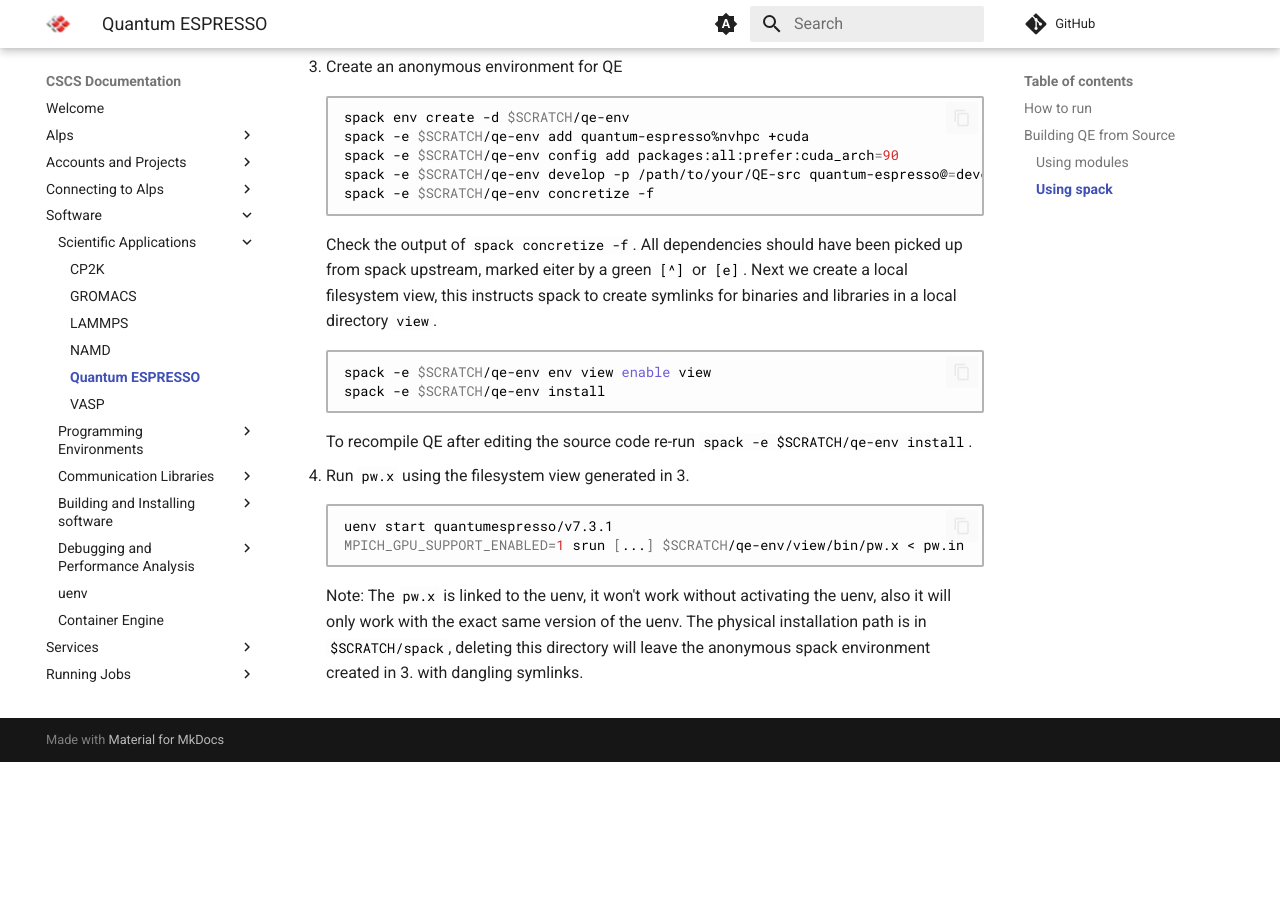
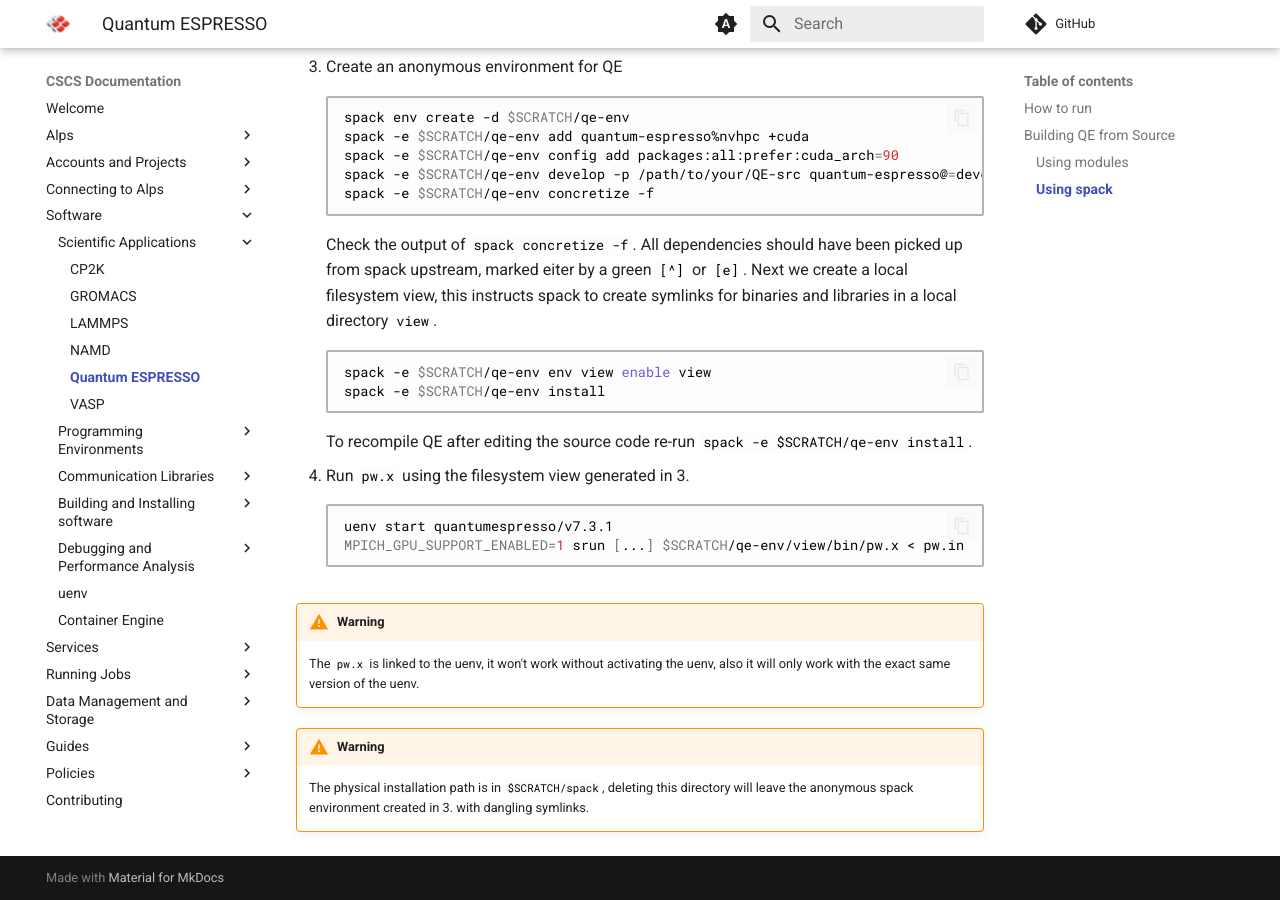
Before and after one commit to nickjbrowning/cscs-docs, an MkDocs documentation site: the page built from docs/software/sciapps/quantumespresso.md, in a window 1280 px wide and 900 px high, scrolled down 2154 px. Built offline with MkDocs 1.6.1 and Material for MkDocs 9.7.7, drawn with Linux system fonts in a browser that asks for light colours; comment, search, counter and statistics services are not loaded; before the commit the page ends 2916 px from its top, so only the background shows below that.

Commit message:
add warnings (#73)

````diff
--- a/docs/software/sciapps/quantumespresso.md
+++ b/docs/software/sciapps/quantumespresso.md
@@ -147,4 +147,9 @@ To recompile QE after editing the source code re-run `spack -e $SCRATCH/qe-env i
 uenv start quantumespresso/v7.3.1
 MPICH_GPU_SUPPORT_ENABLED=1 srun [...] $SCRATCH/qe-env/view/bin/pw.x < pw.in
 ```
-Note: The `pw.x` is linked to the uenv, it won't work without activating the uenv, also it will only work with the exact same version of the uenv. The physical installation path is in `$SCRATCH/spack`, deleting this directory will leave the anonymous spack environment created in 3. with dangling symlinks.
+
+!!! warning
+    The `pw.x` is linked to the uenv, it won't work without activating the uenv, also it will only work with the exact same version of the uenv.
+
+!!! warning
+    The physical installation path is in `$SCRATCH/spack`, deleting this directory will leave the anonymous spack environment created in 3. with dangling symlinks.
````
